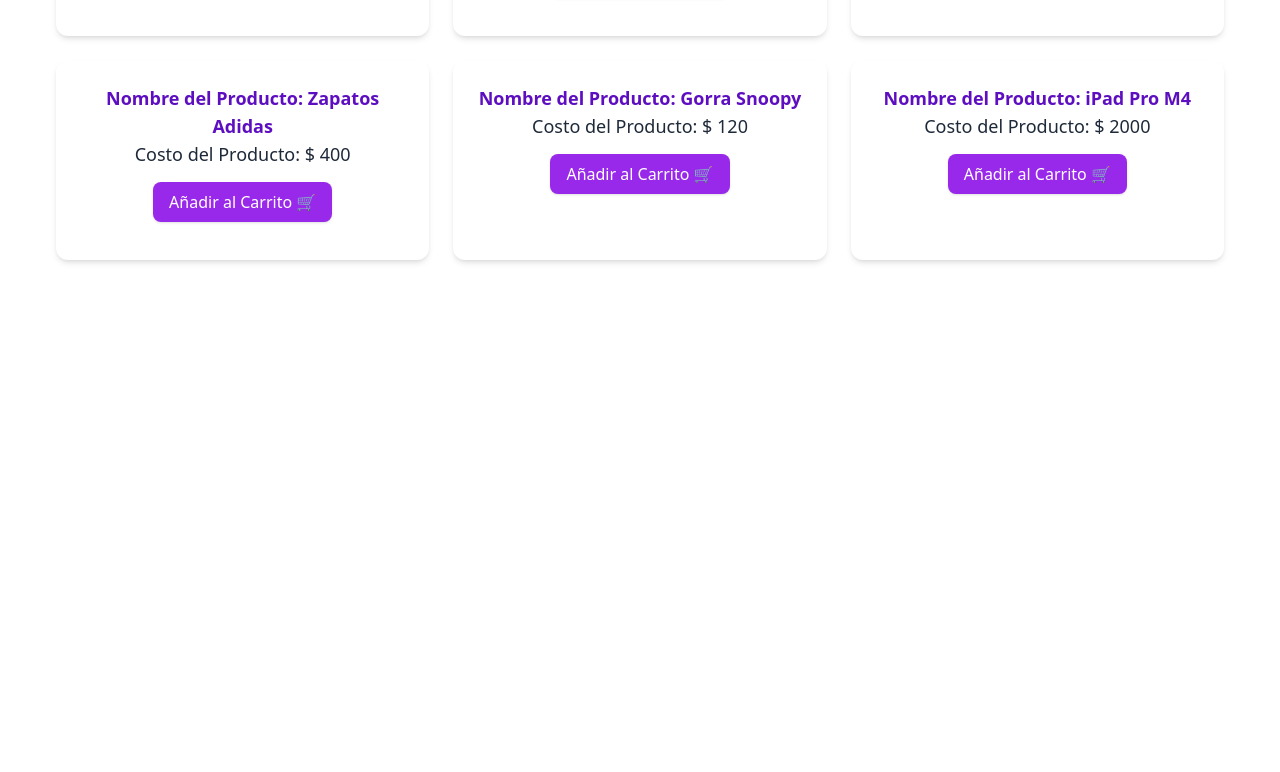
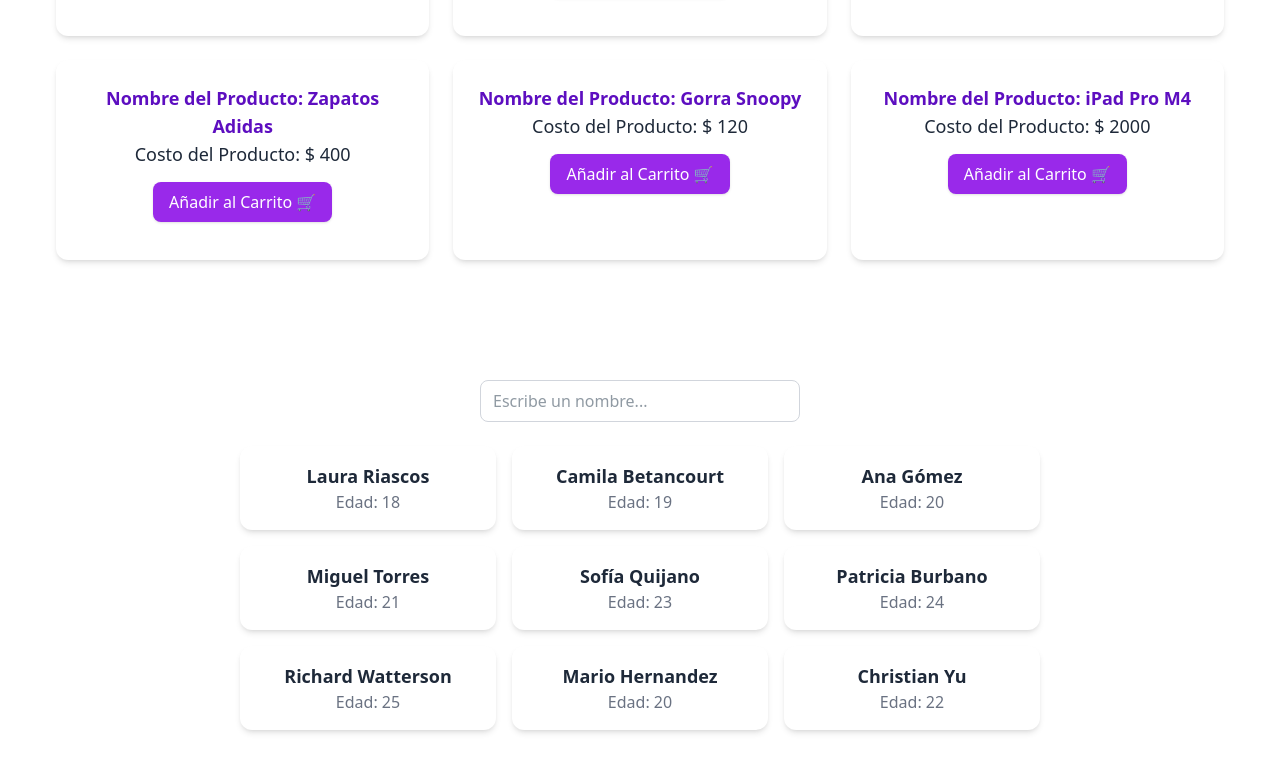
Before and after one commit to lauuurars/react-exercises, a React (Vite) app: page / in a window 1280 px wide. Shown: the part 1794-2566 px from the top of the page. Before the commit the page ends 2110 px from the top, so only its background shows below. Built offline with nearby package versions, Linux system fonts and the light colour scheme.

Commit message:
finishied exercise 10!

```diff
--- a/src/App.tsx
+++ b/src/App.tsx
@@ -8,6 +8,7 @@ import MascotCard from './components/MascotCard'
 import RegisterForm from './components/RegisterForm'
 import ToggleInfo from './components/ToggleInfo'
 import UserOnline from './components/UserOnline'
+import UserSearch from './components/UserSearch'
 
 function App() {
 
@@ -72,6 +73,8 @@ function App() {
           <BuyCard key={index} name={product.name} cost={product.cost} />
         ))}
       </div>
+
+      <UserSearch />
     </>
   )
 }
--- /dev/null
+++ b/src/components/UserSearch.tsx
@@ -0,0 +1,59 @@
+import { useState } from "react";
+
+// Un array de usuarios de ejemplo
+const users = [
+    { id: 1, name: "Laura Riascos", age: 18 },
+    { id: 2, name: "Camila Betancourt", age: 19 },
+    { id: 3, name: "Ana Gómez", age: 20 },
+    { id: 4, name: "Miguel Torres", age: 21 },
+    { id: 5, name: "Sofía Quijano", age: 23 },
+    { id: 6, name: "Patricia Burbano", age: 24 },
+    { id: 7, name: "Richard Watterson", age: 25 },
+    { id: 8, name: "Mario Hernandez", age: 20 },
+    { id: 9, name: "Christian Yu", age: 22 }
+];
+
+export default function UserSearch() {
+    const [search, setSearch] = useState("");
+
+    // Filtra ignorando mayúsculas/minúsculas
+    const filteredUsers = users.filter((user) =>
+        user.name.toLowerCase().includes(search.toLowerCase())
+    );
+
+    return (
+        <div className="min-h-screen flex flex-col items-center p-6">
+            <h1 className="text-2xl font-bold mb-4 text-white">
+                Buscar Usuarios
+            </h1>
+
+            <input
+                type="text"
+                placeholder="Escribe un nombre..."
+                value={search}
+                onChange={(e) => setSearch(e.target.value)}
+                className="w-80 border border-gray-300 rounded-lg px-3 py-2 mb-6
+                focus:outline-none focus:ring-2 focus:ring-violet-500"
+            />
+
+
+            <div className="grid grid-cols-1 sm:grid-cols-3 gap-4">
+                {filteredUsers.length > 0 ? (
+                    filteredUsers.map((user) => (
+                        <div
+                            key={user.id}
+                            className="bg-white shadow-md rounded-xl p-4 w-64"
+                        >
+                            <h3 className="text-lg font-semibold text-gray-800">
+                                {user.name}
+                            </h3>
+                            <p className="text-gray-500">Edad: {user.age}</p>
+                        </div>
+                    ))
+                ) : (
+                    <p className="text-gray-500">No se encontraron usuarios</p>
+                )}
+            </div>
+        </div>
+    );
+}
```
